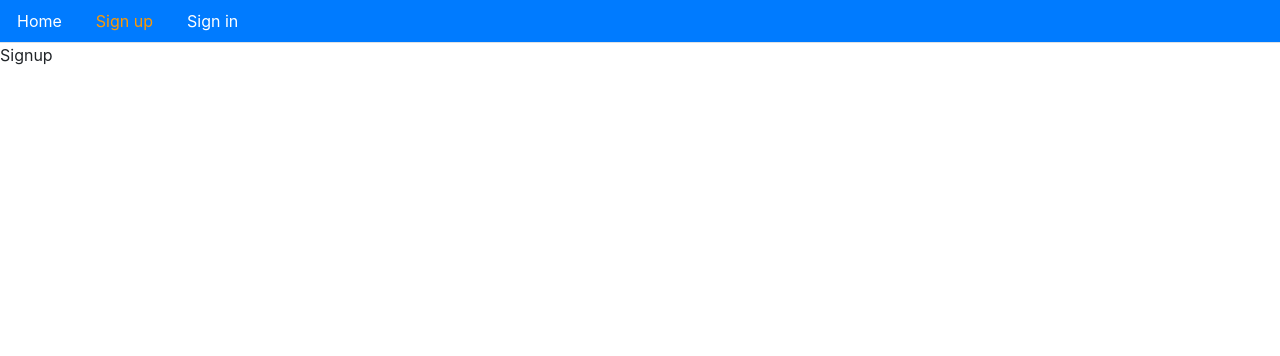
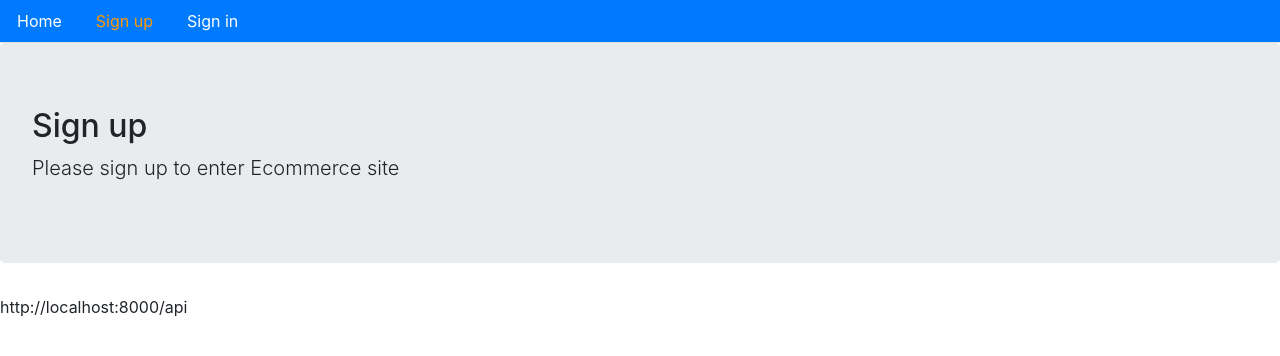
Before and after one commit to Shahmahdi/Ecommerce, a React (Create React App) app in the folder client/: page /signup in a window 1280 px wide. Shown: the top 356 px of the page. Built offline with nearby package versions, Linux system fonts and the light colour scheme.

Commit message:
layout and env added

```diff
--- a/client/public/index.html
+++ b/client/public/index.html
@@ -21,7 +21,7 @@
       work correctly both with client-side routing and a non-root public URL.
       Learn how to configure a non-root public URL by running `npm run build`.
     -->
-    <title>React App</title>
+    <title>Ecommerce</title>
   </head>
   <body>
     <noscript>You need to enable JavaScript to run this app.</noscript>
--- a/client/src/Route.tsx
+++ b/client/src/Route.tsx
@@ -3,11 +3,9 @@ import { BrowserRouter, Switch, Route } from 'react-router-dom';
 import { Landing } from './pages/Landing';
 import { Signin } from './pages/user/Signin';
 import { Signup } from './pages/user/Signup';
-import Menu from './components/Menu';
 
 export const Routes = () => (
   <BrowserRouter>
-    <Menu />
     <Switch>
       <Route path='/' exact={true} component={Landing} />
       <Route path='/signin' exact={true} component={Signin} />
--- /dev/null
+++ b/client/src/components/Layout.tsx
@@ -0,0 +1,18 @@
+import * as React from 'react';
+import Menu from './Menu';
+
+export const Layout = (props: {
+  title: string;
+  description: string;
+  className: string;
+  children?: JSX.Element;
+}) => (
+  <div>
+    <Menu />
+    <div className="jumbotron">
+      <h2>{props.title}</h2>
+      <p className="lead">{props.description}</p>
+    </div>
+    <div className={props.className}>{props.children}</div>
+  </div>
+);
--- /dev/null
+++ b/client/src/config.ts
@@ -0,0 +1 @@
+export const API = process.env.REACT_APP_API_URL;
--- a/client/src/pages/Landing.tsx
+++ b/client/src/pages/Landing.tsx
@@ -1,7 +1,14 @@
 import * as React from 'react';
+import { Layout } from '../components/Layout';
 
 export const Landing = () => (
-  <div>
-    Landing
-  </div>
+  <Layout
+    title="Landing"
+    description="Ecommerce side using React and node.js"
+    className=""
+  >
+    <div>
+      Home page Content...
+    </div>
+  </Layout>
 );
--- a/client/src/pages/user/Signin.tsx
+++ b/client/src/pages/user/Signin.tsx
@@ -1,7 +1,14 @@
 import * as React from 'react';
+import { Layout } from '../../components/Layout';
 
 export const Signin = () => (
-  <div>
-    Signin
-  </div>
+  <Layout
+    title="Sign in"
+    description="Please sign in to enter Ecommerce site"
+    className=""
+  >
+    <div>
+      Sign in page Content...
+    </div>
+  </Layout>
 );
--- a/client/src/pages/user/Signup.tsx
+++ b/client/src/pages/user/Signup.tsx
@@ -1,7 +1,15 @@
 import * as React from 'react';
+import { Layout } from '../../components/Layout';
+import { API } from '../../config';
 
 export const Signup = () => (
-  <div>
-    Signup
-  </div>
+  <Layout
+    title="Sign up"
+    description="Please sign up to enter Ecommerce site"
+    className=""
+  >
+    <div>
+      {API}
+    </div>
+  </Layout>
 );
--- a/client/src/react-app-env.d.ts
+++ b/client/src/react-app-env.d.ts
@@ -1 +1,2 @@
 /// <reference types="react-scripts" />
+REACT_APP_API_URL="http://localhost:8000/api"
```
Also changed, not shown: 1 other file (tests, documents, lock files or other folders).
